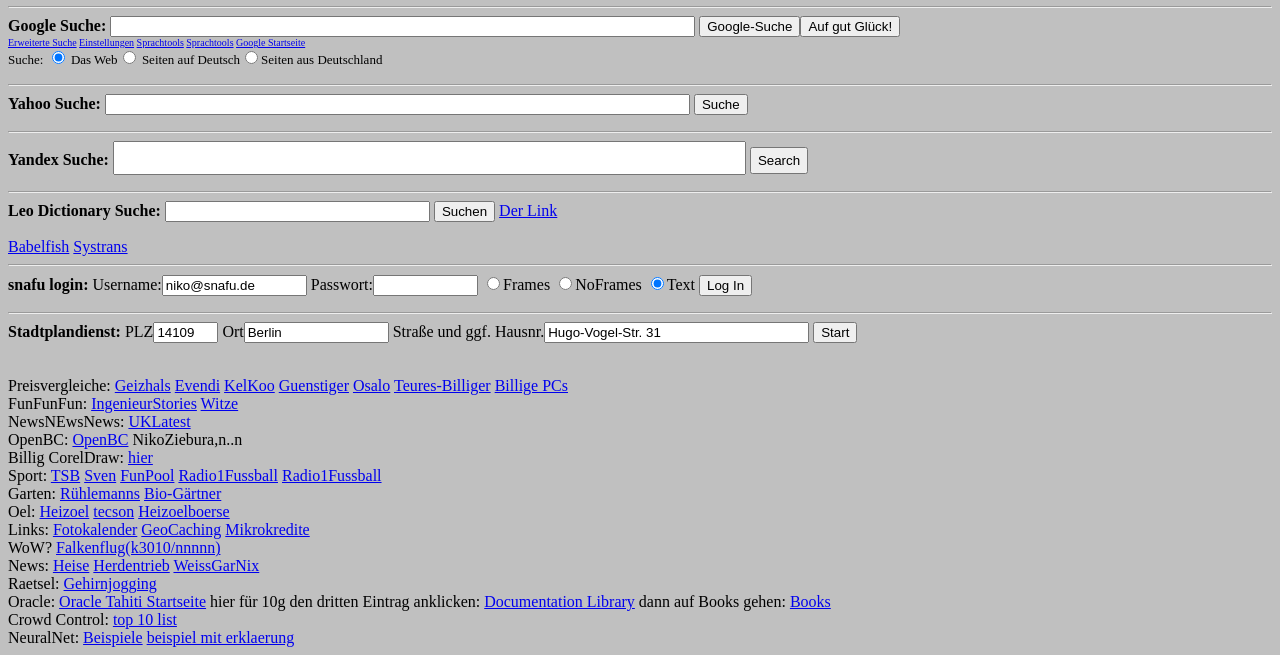
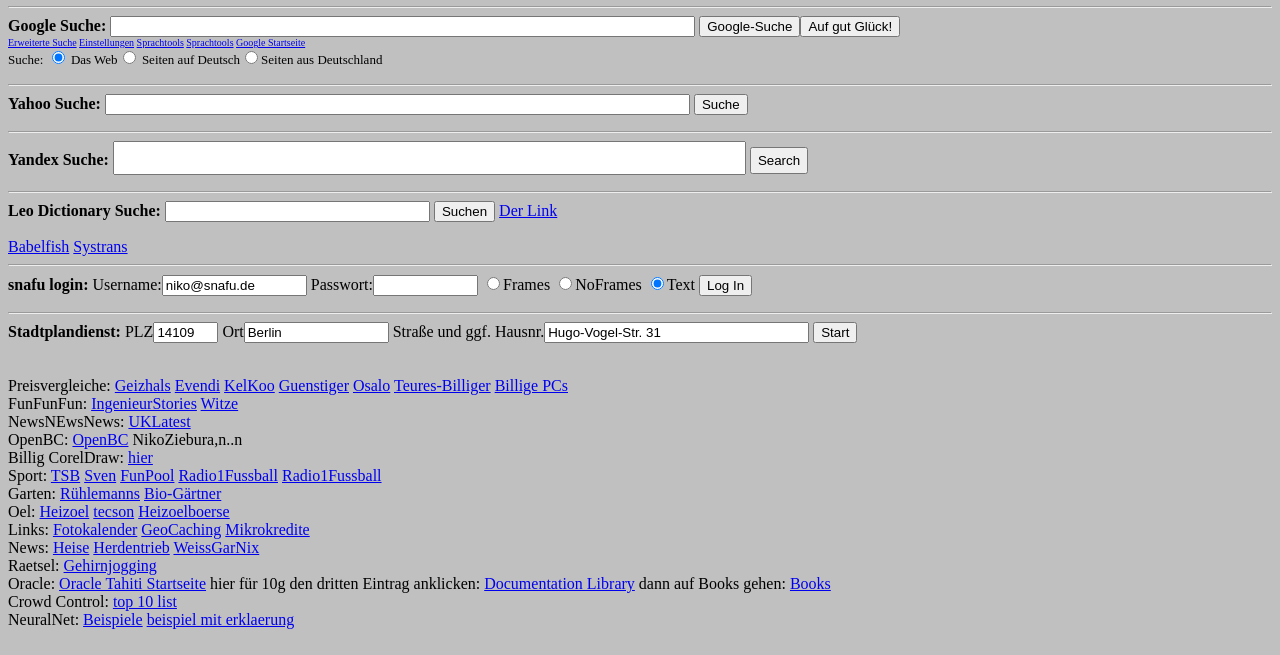
Before and after one commit to NikoZiebura/nikoziebura.github.io, a plain HTML site: page index.html in a window 1280 px wide. Shown: the part 184-839 px from the top of the page. Drawn offline with Linux system fonts and the light colour scheme.

Commit message:
Update index.html

```diff
--- a/index.html
+++ b/index.html
@@ -146,10 +146,6 @@
 <a href="http://www.kiva.org/">Mikrokredite</a>
 
 
-<br>WoW?
-<a href="http://www.falkeninseln.de/phpBB2/">Falkenflug(k3010/nnnnn)</a>
-
-
 <br>News:
 <a href="http://www.heise.de/">Heise</a>
 <a href="http://blog.zeit.de/herdentrieb/">Herdentrieb</a>
```
